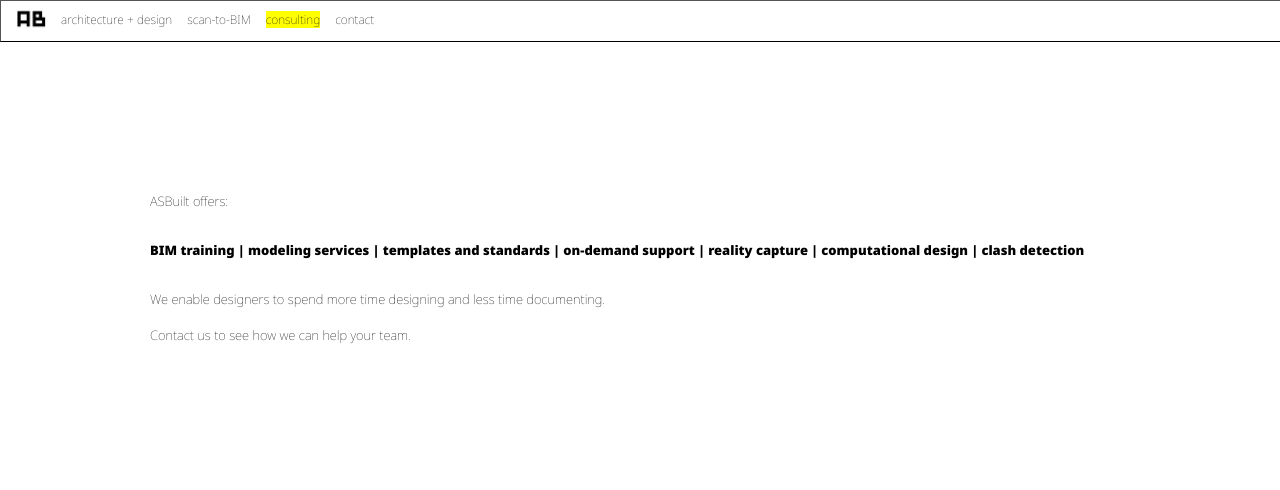
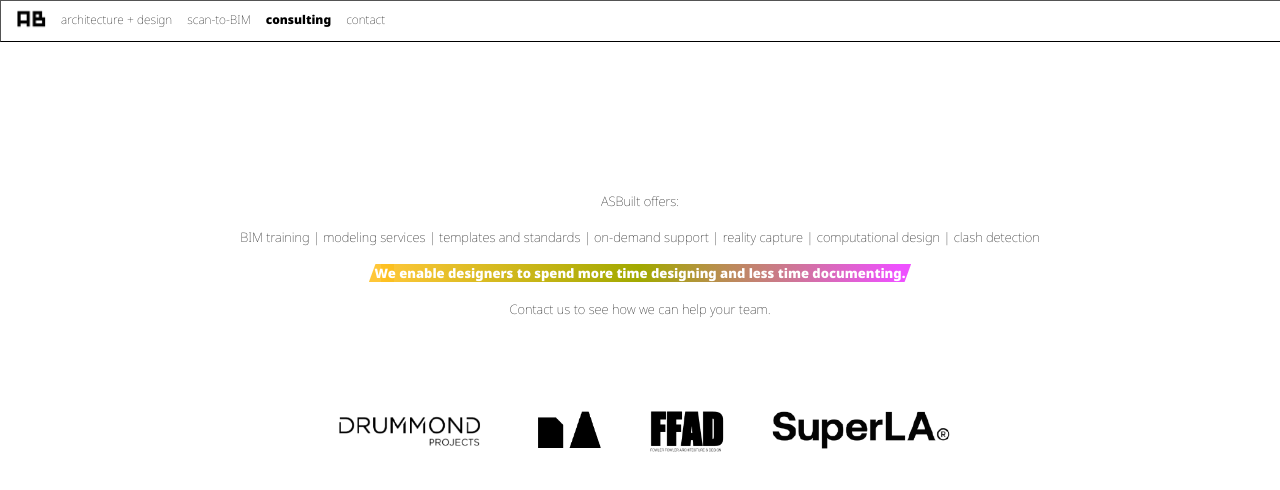
Before and after one commit to als467/asbuiltwebsite, a plain HTML site: page consulting.html in a window 1280 px wide. Drawn offline with Linux system fonts and the light colour scheme.

Commit message:
update
update

```diff
--- a/consulting.html
+++ b/consulting.html
@@ -24,15 +24,20 @@
 <p>
 ASBuilt offers: <br><br>
 </p>
-<div class = "bold"><p>BIM training | modeling services | templates and standards | on-demand support | reality capture | computational design | clash detection
+<p>BIM training | modeling services | templates and standards | on-demand support | reality capture | computational design | clash detection
 </p>
+
+<div class = "bold"><p>
+  <br>
+  <span class="hglt">We enable designers to spend more time designing and less time documenting.</span>
 </div>
 <p>
-  <br>
-We enable designers to spend more time designing and less time documenting.
-<br><br>
+<br>
 Contact us to see how we can help your team.
 </p>
 </div>
+<div class="image-container2">
+<img src="/content/logolowres.png" class="logos" alt="logos">
+</div>
 </body>
 </html>
--- a/main.css
+++ b/main.css
@@ -30,11 +30,11 @@ h1, h2 {
   margin: 1.5rem;
   margin-top: 2.0rem;
 }
+
 p {
-  margin-left:150px;
+  margin:auto;
   font-size: small;
-  width: 80%%;
-  margin-top:0px;
+  width: 50%%;
 }
 
 .bold p{
@@ -43,6 +43,7 @@ font-weight: 900;
 
 .consulting{
   margin-top:150px;
+  text-align:center;
 }
 
 .txt{
@@ -152,5 +153,18 @@ h2 a:hover {
   */
 a.active-page
   {
-    background-color:yellow;
+    /*background-color:lightgray;/*/
+    font-weight: 900;
   }
+
+ .image-container2
+ {
+  display: flex;
+  justify-content: center;
+  align-items: center;
+  margin-top: 5rem;
+ }
+  .logos {
+    max-width: 50%;
+    object-fit: contain;
+  }
--- a/subpage.css
+++ b/subpage.css
@@ -6,6 +6,19 @@
 body {
     margin:0px;
 }
+h3,p{
+  margin: auto;
+  width: 50%;
+
+}
+
+h3{
+  margin-top:5rem;
+}
+p{
+  font-size: small;
+}
+
   /* Navbar links */
   nav {
     position: -webkit-sticky; /* Safari */
@@ -60,7 +73,8 @@ body {
   */
 a.active-page
   {
-    background-color:yellow;
+    /*background-color:lightgray;/*/
+    font-weight: 900;
   }
 
 
@@ -72,7 +86,7 @@ a.active-page
     justify-content: center;
     align-items: top;
     flex-wrap: wrap;
-    margin: 75px 0 25px 0;
+    margin: 100px 0 25px 0;
 }
 
 /*card1 scantoBIM*/
@@ -83,7 +97,8 @@ a.active-page
   display: flex;
   flex-direction: column;
   align-items: center;
-  border: 2px solid #ff36e8;
+  /*border: 2px solid #ff36e8;*/
+  box-shadow: 2.5px 2.5px lightgray;
   margin: 10px 25px 10px 25px;
   min-height: 375px;
   background-color: white;
@@ -108,7 +123,6 @@ a.active-page
 
 
 .card1 img{
-  width: 150px;
   height: 150px;
   /*border: 4px solid #3882F6;
   border-radius: 20px;*/
@@ -125,7 +139,7 @@ a.active-page
     display: flex;
     flex-direction: column;
     align-items: center;
-    border: 2px solid #ff36e8;
+    /*border: 2px solid #ff36e8;*/
     margin: 10px 25px 10px 25px;
     min-height: 375px;
     background-color: white;
@@ -141,7 +155,7 @@ a.active-page
 .card2 p {
 
     margin: 10px;
-    max-width: 350px;
+    max-width: 450px;
     /*color:green;*/
     font-size: small;
     text-align: left;
```
Also changed, not shown: about.html (+1 -1 lines), scantoBIM.html (+3 -3 lines), content/Asset1.png (added), content/Asset2.png (added), content/Asset3.png (added), content/logolowres.png (added), content/pro3.jpeg (added), 4 other files.
